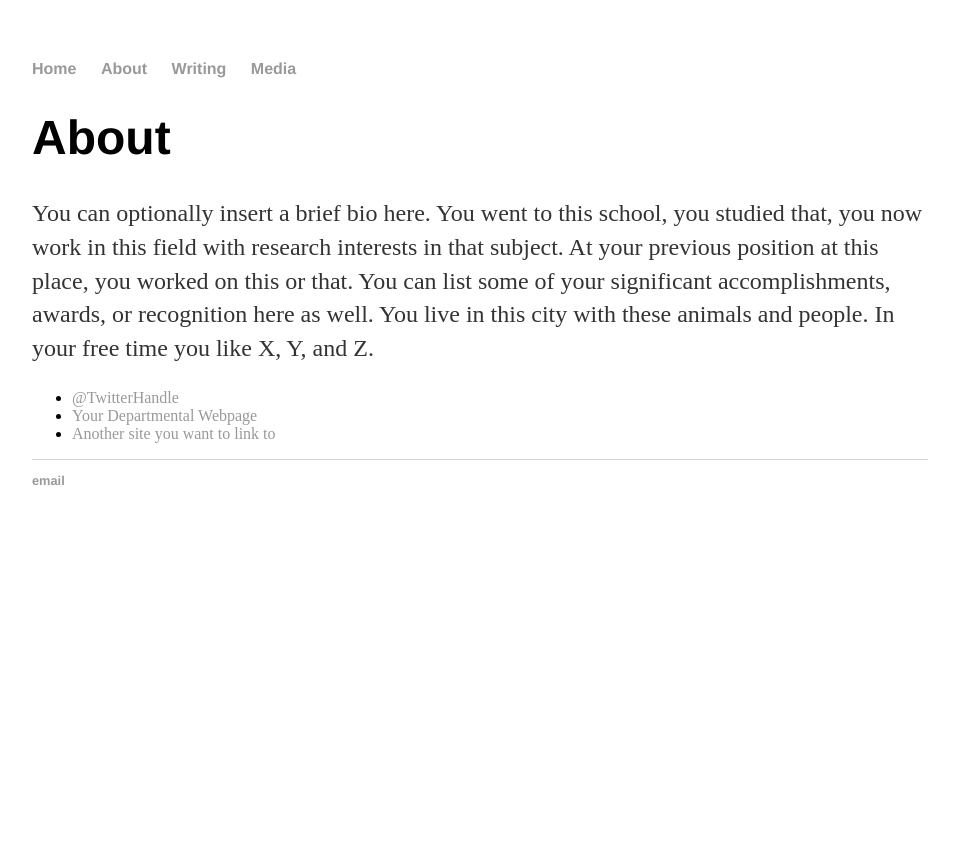
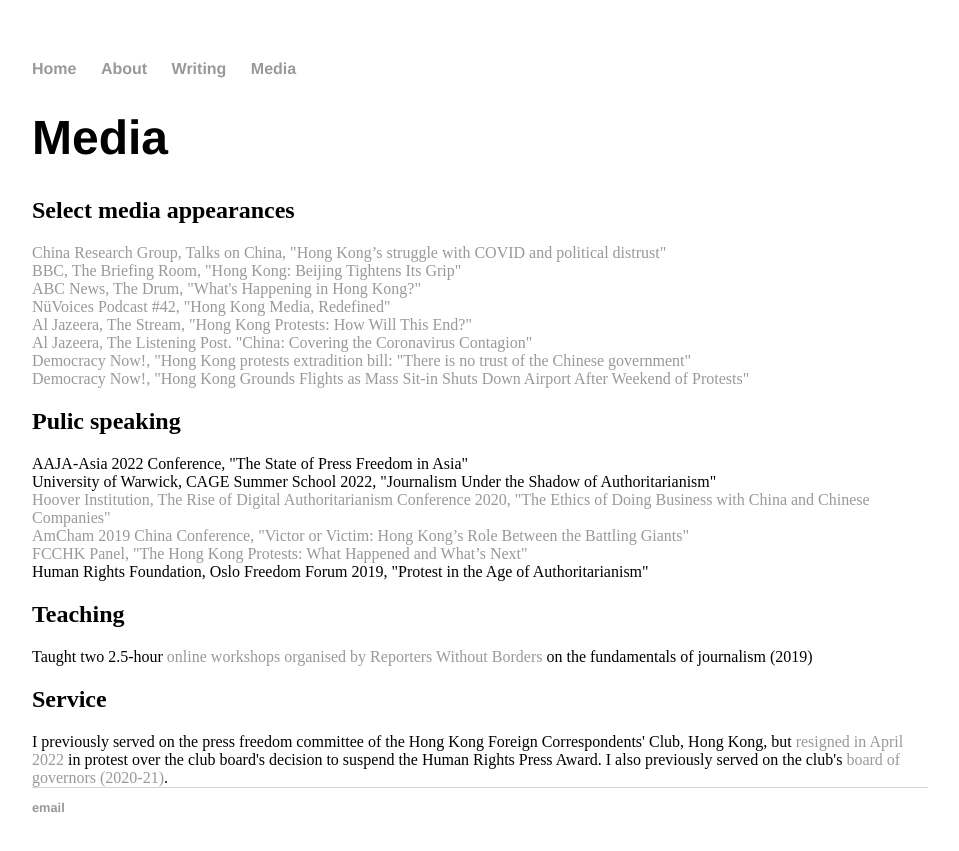
Before and after one commit to marykmhui/marykmhui, a Jekyll site: the page built from media/index.html, in a window 1280 px wide. Shown: the top 851 px of the page, without its empty margins (160-1119 px from the left). Built offline with Jekyll 4.4.1, drawn with Linux system fonts in a browser that asks for light colours.

Commit message:
Update index.html

```diff
--- a/media/index.html
+++ b/media/index.html
@@ -4,12 +4,30 @@
 ---
 
 		<div class="about">
-			<h1>About</h1>
-			<p>You can optionally insert a brief bio here. You went to this school, you studied that, you now work in this field with research interests in that subject. At your previous position at this place, you worked on this or that. You can list some of your significant accomplishments, awards, or recognition here as well. You live in this city with these animals and people. In your free time you like X, Y, and Z.</p>
+			<h1>Media</h1>
+			<h2>Select media appearances</h2>
+			<a href=https://podcasts.apple.com/gb/podcast/mary-hui-on-hong-kongs-struggle-with-covid-and/id1550442943?i=1000556500346>China Research Group, Talks on China, "Hong Kong’s struggle with COVID and political distrust"</a><br>
+			<a href=https://www.bbc.co.uk/programmes/m000vqrc>BBC, The Briefing Room, "Hong Kong: Beijing Tightens Its Grip"</a><br>
+			<a href=https://twitter.com/ABCthedrum/status/1278621989045846017?s=20&t=6s2JetBdTUsTZKfGilh69w>ABC News, The Drum, "What's Happening in Hong Kong?"</a><br>
+			<a href=https://nuvoices.com/2020/10/19/nuvoices-podcast-hong-kong-media-redefined/>NüVoices Podcast #42, "Hong Kong Media, Redefined"</a><br>
+			<a href=https://www.aljazeera.com/program/the-stream/2019/8/19/hong-kong-protests-how-will-this-end>Al Jazeera, The Stream, "Hong Kong Protests: How Will This End?"</a><br>
+			<a href=https://www.youtube.com/watch?v=AUS-W81mElQ>Al Jazeera, The Listening Post. "China: Covering the Coronavirus Contagion"</a><br>
+			<a href=https://www.youtube.com/watch?v=Isbb90CTNyQ>Democracy Now!, "Hong Kong protests extradition bill: "There is no trust of the Chinese government"</a><br>
+			<a href=https://www.democracynow.org/2019/8/12/hong_kong_grounds_flights_as_mass>Democracy Now!, "Hong Kong Grounds Flights as Mass Sit-in Shuts Down Airport After Weekend of Protests"</a><br>
 
-			<ul class="contacts">
-				<li><a href="#">@TwitterHandle</a></li>
-				<li><a href="#">Your Departmental Webpage</a></li>
-				<li><a href="#">Another site you want to link to</a></li>
-				</ul>
+			<h2>Pulic speaking</h2>
+			AAJA-Asia 2022 Conference, "The State of Press Freedom in Asia"<br>
+			University of Warwick, CAGE Summer School 2022, "Journalism Under the Shadow of Authoritarianism"<br>
+			<a href=https://hai.stanford.edu/events/rise-digital-authoritarianism>Hoover Institution, The Rise of Digital Authoritarianism Conference 2020, "The Ethics of Doing Business with China and Chinese Companies"</a><br>
+			<a href=https://amchamhk.glueup.com/event/global-impact-the-us-china-relationship-in-the-21st-century-13719/speakers.html>AmCham 2019 China Conference, "Victor or Victim: Hong Kong’s Role Between the Battling Giants"</a><br>
+			<a href=https://www.fcchk.org/event/club-lunch-panel-the-hong-kong-protests-what-happened-and-whats-next/>FCCHK Panel, "The Hong Kong Protests: What Happened and What’s Next"</a><br>
+			Human Rights Foundation, Oslo Freedom Forum 2019, "Protest in the Age of Authoritarianism"<br>
+
+			<h2>Teaching</h2>
+			Taught two 2.5-hour <a href=https://training.rsf.org/rsf-organises-free-online-training-in-cantonese-on-19th-june/>online workshops organised by Reporters Without Borders</a> on the fundamentals of journalism (2019)
+
+			<h2>Service</h2>
+			I previously served on the press freedom committee of the Hong Kong Foreign Correspondents' Club, Hong Kong, but <a href=https://twitter.com/maryhui/status/1518533771410444288?s=20&t=pcN5_2lXKNl48q4G5sne6w>resigned in April 2022</a> in protest over the club board's decision to suspend the Human Rights Press Award. I also previously served on the club's <a href=https://www.fcchk.org/year-of-board/2020-2021/>board of governors (2020-21)</a>.
+
+
 		</div>
```
